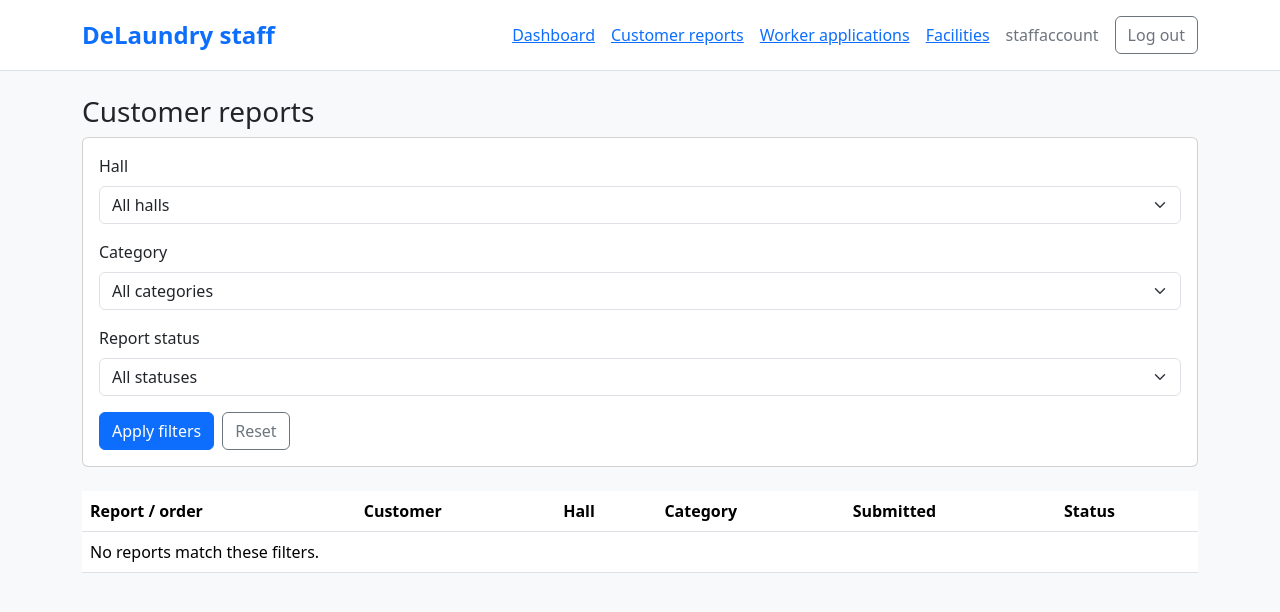
After one commit to matttany/is2108-g35, a Django app: page /adminpanel/reports/ in a window 1280 px wide. The commit adds this page. Shown: the top 612 px of the page. Run offline with Django 5.2, Linux system fonts and the light colour scheme; a user stored in the database is signed in; data comes from the database, SQL or seed files in the repository; data that the repository does not hold is empty.

Commit message:
staff dashboard to view customer reports and suspend

```diff
--- a/Delaundry/adminpanel/forms.py
+++ b/Delaundry/adminpanel/forms.py
@@ -2,7 +2,25 @@ from django import forms
 from django.contrib.auth.forms import AuthenticationForm
 
 from facilities.models import Residence
-from bookings.models import LaundryOrder
+from bookings.models import LaundryOrder, SupportRequest
+
+
+class ReportFilterForm(forms.Form):
+  residence = forms.ModelChoiceField(
+    label="Hall", queryset=Residence.objects.all().order_by("name"),
+    empty_label="All halls", required=False,
+    widget=forms.Select(attrs={"class": "form-select"}),
+  )
+  category = forms.ChoiceField(
+    label="Category", required=False,
+    choices=[("", "All categories"), *SupportRequest._meta.get_field("category").choices],
+    widget=forms.Select(attrs={"class": "form-select"}),
+  )
+  status = forms.ChoiceField(
+    label="Report status", required=False,
+    choices=[("", "All statuses"), *SupportRequest._meta.get_field("status").choices],
+    widget=forms.Select(attrs={"class": "form-select"}),
+  )
 
 
 class DashboardFilterForm(forms.Form):
--- a/Delaundry/adminpanel/templates/adminpanel/base.html
+++ b/Delaundry/adminpanel/templates/adminpanel/base.html
@@ -13,6 +13,7 @@
         <a class="fs-4 fw-bold text-decoration-none me-auto" href="{% url 'adminpanel:dashboard' %}">DeLaundry staff</a>
         {% if user.is_authenticated and user.is_staff and user.is_active %}
           <a href="{% url 'adminpanel:dashboard' %}">Dashboard</a>
+          <a href="{% url 'adminpanel:report_list' %}">Customer reports</a>
           <a href="{% url 'adminpanel:worker_list' %}">Worker applications</a>
           <a href="{% url 'facilities:list' %}">Facilities</a>
           <span class="text-secondary">{{ user.username }}</span>
--- /dev/null
+++ b/Delaundry/adminpanel/templates/adminpanel/report_list.html
@@ -0,0 +1,42 @@
+{% extends "adminpanel/base.html" %}
+{% block title %}Customer reports | DeLaundry{% endblock %}
+{% block content %}
+  <h1 class="h3">Customer reports</h1>
+  <form method="get" class="card card-body mb-4">
+    {% include "adminpanel/form_fields.html" %}
+    <div class="d-flex gap-2">
+      <button class="btn btn-primary" type="submit">Apply filters</button>
+      <a class="btn btn-outline-secondary" href="{% url 'adminpanel:report_list' %}">Reset</a>
+    </div>
+  </form>
+  {% if form.errors %}
+    <div class="alert alert-warning">Correct the filters above to view reports.</div>
+  {% else %}
+    <div class="table-responsive">
+      <table class="table">
+        <thead><tr><th scope="col">Report / order</th><th scope="col">Customer</th><th scope="col">Hall</th><th scope="col">Category</th><th scope="col">Submitted</th><th scope="col">Status</th></tr></thead>
+        <tbody>
+          {% for report in page %}
+            <tr>
+              <td><a href="{% url 'adminpanel:report_detail' report.pk %}">Report #{{ report.pk }}</a><br>Order #{{ report.order_id }}</td>
+              <td>{{ report.order.quote.customer.name }}</td>
+              <td>{{ report.order.quote.residence }}</td>
+              <td>{{ report.get_category_display }}</td>
+              <td>{{ report.created_at|date:"d M Y, H:i" }}</td>
+              <td>{{ report.get_status_display }}</td>
+            </tr>
+          {% empty %}
+            <tr><td colspan="6">No reports match these filters.</td></tr>
+          {% endfor %}
+        </tbody>
+      </table>
+    </div>
+    {% if page.has_other_pages %}
+      <nav aria-label="Report pages" class="d-flex gap-3">
+        {% if page.has_previous %}<a href="?{{ filter_query }}&amp;page={{ page.previous_page_number }}">Previous</a>{% endif %}
+        <span>Page {{ page.number }} of {{ page.paginator.num_pages }}</span>
+        {% if page.has_next %}<a href="?{{ filter_query }}&amp;page={{ page.next_page_number }}">Next</a>{% endif %}
+      </nav>
+    {% endif %}
+  {% endif %}
+{% endblock %}
--- a/Delaundry/adminpanel/urls.py
+++ b/Delaundry/adminpanel/urls.py
@@ -7,6 +7,8 @@ app_name = "adminpanel"
 urlpatterns = [
   path("", views.dashboard, name="index"),
   path("dashboard/", views.dashboard, name="dashboard"),
+  path("reports/", views.report_list, name="report_list"),
+  path("reports/<int:report_id>/", views.report_detail, name="report_detail"),
   path("login/", views.staff_login, name="login"),
   path("logout/", views.staff_logout, name="logout"),
   path("workers/", views.worker_list, name="worker_list"),
--- a/Delaundry/adminpanel/views.py
+++ b/Delaundry/adminpanel/views.py
@@ -2,12 +2,14 @@ from django.contrib import messages
 from django.contrib.auth import login, logout
 from django.contrib.auth.decorators import login_required
 from django.db.models import Q
+from django.core.paginator import Paginator
 from django.http import HttpResponseForbidden
 from django.shortcuts import get_object_or_404, redirect, render
 from django.views.decorators.http import require_GET, require_POST
 
 from accounts.models import WorkerProfile
-from .forms import DashboardFilterForm, StaffLoginForm, WorkerApprovalForm, WorkerFilterForm
+from bookings.models import JobAssignment, SupportRequest
+from .forms import DashboardFilterForm, ReportFilterForm, StaffLoginForm, WorkerApprovalForm, WorkerFilterForm
 from .dashboard import dashboard_data
 
 
@@ -17,10 +19,57 @@ def dashboard(request):
   if not request.user.is_active or not request.user.is_staff:
     return HttpResponseForbidden("This page is for active staff accounts only.")
   form = DashboardFilterForm(request.GET)
-  context = {"form": form, "stats": None}
+  context = {
+    "form": form,
+    "stats": None,
+    "open_report_count": SupportRequest.objects.filter(status="open").count(),
+    "recent_reports": SupportRequest.objects.select_related("order__quote__customer")
+    .order_by("-created_at", "-pk")[:5],
+  }
   if form.is_valid():
     context["stats"] = dashboard_data(form.cleaned_data)
   return render(request, "adminpanel/dashboard.html", context)
+
+
+@login_required(login_url="adminpanel:login")
+@require_GET
+def report_list(request):
+  if not request.user.is_active or not request.user.is_staff:
+    return HttpResponseForbidden("This page is for active staff accounts only.")
+  form = ReportFilterForm(request.GET)
+  reports = SupportRequest.objects.select_related(
+    "order__quote__customer", "order__quote__residence",
+  )
+  if form.is_valid():
+    if form.cleaned_data["residence"]:
+      reports = reports.filter(order__quote__residence=form.cleaned_data["residence"])
+    if form.cleaned_data["category"]:
+      reports = reports.filter(category=form.cleaned_data["category"])
+    if form.cleaned_data["status"]:
+      reports = reports.filter(status=form.cleaned_data["status"])
+  else:
+    reports = reports.none()
+  page = Paginator(reports.order_by("-created_at", "-pk"), 20).get_page(request.GET.get("page"))
+  params = request.GET.copy()
+  params.pop("page", None)
+  return render(request, "adminpanel/report_list.html", {
+    "form": form, "page": page, "filter_query": params.urlencode(),
+  })
+
+
+@login_required(login_url="adminpanel:login")
+@require_GET
+def report_detail(request, report_id):
+  if not request.user.is_active or not request.user.is_staff:
+    return HttpResponseForbidden("This page is for active staff accounts only.")
+  report = get_object_or_404(
+    SupportRequest.objects.select_related("order__quote__customer", "order__quote__residence"),
+    pk=report_id,
+  )
+  assignment = JobAssignment.objects.select_related("worker__user").filter(order=report.order).first()
+  return render(request, "adminpanel/report_detail.html", {
+    "report": report, "assignment": assignment,
+  })
 
 
 def staff_login(request):
```
Also changed, not shown: Delaundry/adminpanel/templates/adminpanel/dashboard.html (+12 -0 lines), Delaundry/adminpanel/templates/adminpanel/report_detail.html (added, +29 -0 lines).
